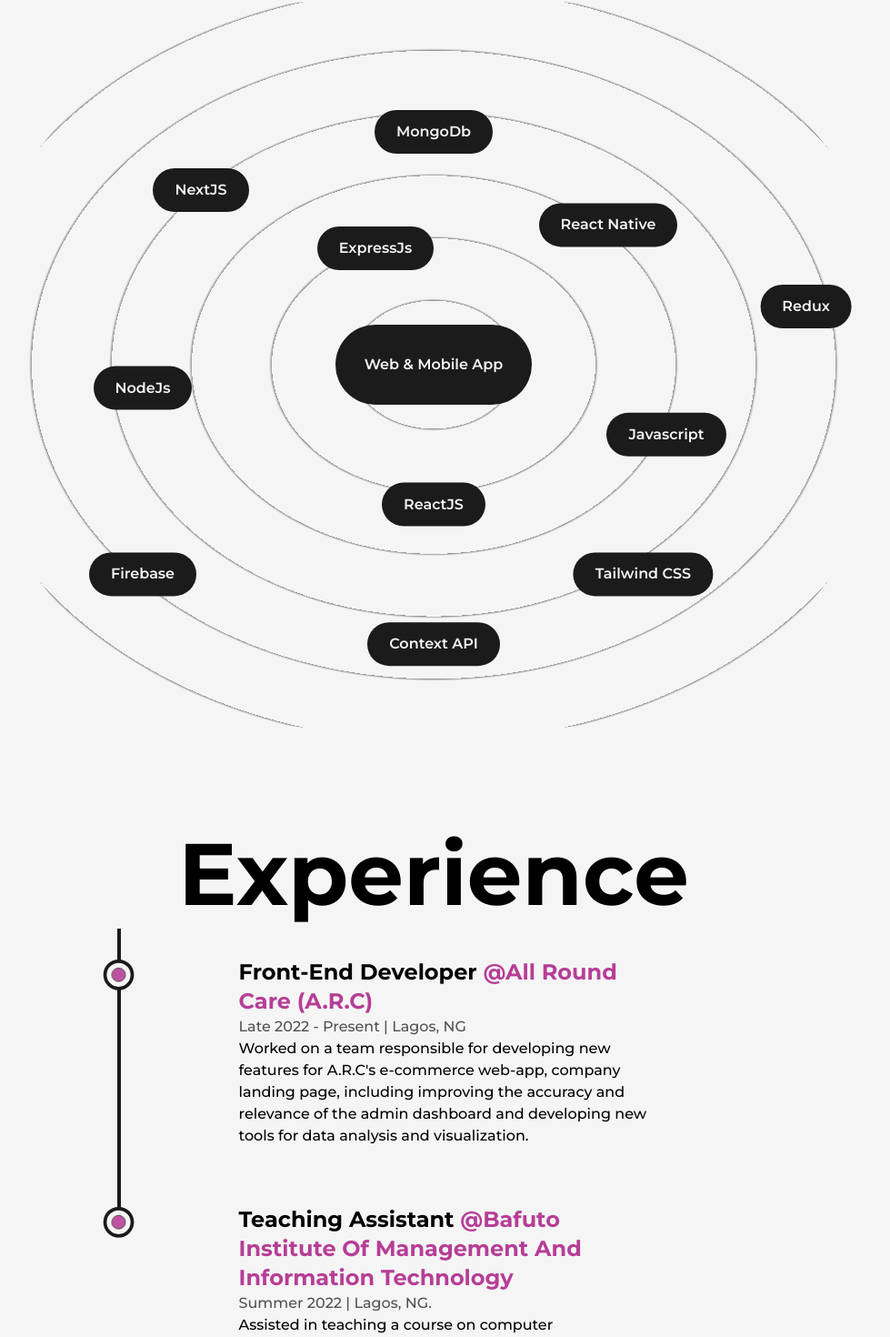
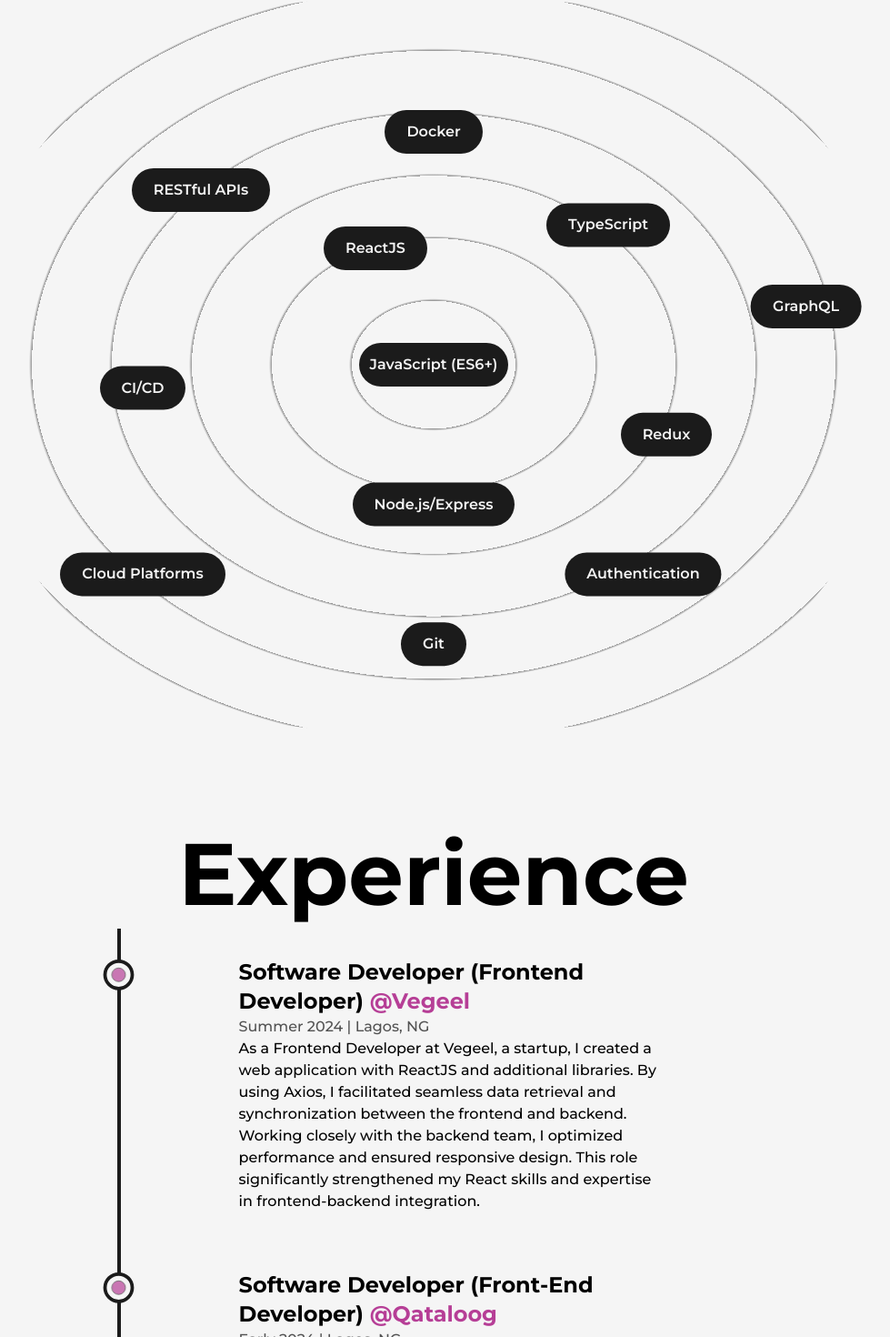
Before and after one commit to dreal-martins/Martins_Portfolio, a Next.js app: page /about in a window 1280 px wide. Shown: the part 1135-2605 px from the top of the page at 91% size, without its empty margins (163-1142 px from the left). Built offline with nearby package versions, Linux system fonts and the light colour scheme.

Commit message:
made an update

```diff
--- a/src/component/Education.js
+++ b/src/component/Education.js
@@ -45,6 +45,12 @@ const Education = () => {
         />
         <ul className="w-full flex flex-col items-start justify-between ml-4  xs:ml-2">
           <Details
+            type="Associate degree in Software Development."
+            place="ALX Nigeria"
+            time="Early 2024"
+            info="Relevant courses included Data Structures and Algorithms, Object-Oriented Programming (OOP), Software Engineering Principles and Operating Systems"
+          />
+          <Details
             type="Associate degree in Web and App Development."
             place="Freecodecamp (Bootcamp)"
             time="Mid 2023"
--- a/src/component/Experience.js
+++ b/src/component/Experience.js
@@ -53,9 +53,32 @@ const Experience = () => {
         />
         <ul className="w-full flex flex-col items-start justify-between ml-4 xs:ml-2">
           <Details
-            position="Front-end developer"
+            position="Software Developer (Frontend Developer)"
+            company="Vegeel"
+            time="Summer 2024"
+            address="Lagos, NG"
+            work="As a Frontend Developer at Vegeel, a startup, I created a web application with ReactJS
+and additional libraries. By using Axios, I facilitated seamless data retrieval and
+synchronization between the frontend and backend. Working closely with the backend
+team, I optimized performance and ensured responsive design. This role significantly
+strengthened my React skills and expertise in frontend-backend integration."
+            companyLink=""
+          />
+          <Details
+            position="Software Developer (Front-end Developer)"
+            company="Qataloog"
+            time="Early 2024"
+            address="Lagos, NG"
+            work="I developed a comprehensive content e-library platform using TypeScript, Redux, and
+            Tailwind CSS for Qataloog, a service empowering African Universities and Colleges to
+            access academic resources. Leveraged strong research and negotiation skills to
+            secure books and journals from leading global publishers."
+            companyLink=""
+          />
+          <Details
+            position="Software Developer (Front-end Developer)"
             company="All Round Care (A.R.C)"
-            time="late 2022 - Present"
+            time="Late 2023"
             address="Lagos, NG"
             work="Worked on a team responsible for developing new features for A.R.C's
             e-commerce web-app, company landing page, including improving the accuracy and relevance of the admin dashboard and
@@ -66,7 +89,7 @@ const Experience = () => {
           <Details
             position="Teaching Assistant"
             company="Bafuto institute of management and information technology"
-            time="Summer 2022"
+            time="Early 2024"
             address="Lagos, NG."
             work="Assisted in teaching a course on computer programming, held office hours to help students with assignments,
             and assist the senior."
--- a/src/component/Skills.js
+++ b/src/component/Skills.js
@@ -23,22 +23,22 @@ const Skills = () => {
       </h2>
       <div className="w-full h-screen relative flex items-center justify-center rounded-full bg-circularLight dark:bg-circularDark lg:h-[80vh] sm:h-[55vh] xs:h-[45vh] lg:bg-circularLightLg lg:dark:bg-circularDarkLg md:bg-circularLightMd md:dark:bg-circularDarkMd sm:bg-circularLightSm sm:dark:bg-circularDarkSm">
         <motion.div
-          className="flex items-center justify-center rounded-full font-semibold bg-dark text-light p-8 shadow-dark cursor-pointer dark:text-dark dark:bg-light lg:p-6 md:p-4 xs:text-xs xs:p-2"
+          className="flex items-center justify-center rounded-full font-semibold bg-dark text-light p-3 shadow-dark cursor-pointer dark:text-dark dark:bg-light lg:p-6 md:p-4 xs:text-xs xs:p-2"
           whileHover={{ scale: 1.05 }}
         >
-          Web & Mobile App
+          JavaScript (ES6+)
         </motion.div>
-        <Skill name="NodeJs" x="-25vw" y="2vw" />
-        <Skill name="ExpressJs" x="-5vw" y="-10vw" />
-        <Skill name="Javascript" x="20vw" y="6vw" />
-        <Skill name="ReactJS" x="0vw" y="12vw" />
-        <Skill name="NextJS" x="-20vw" y="-15vw" />
-        <Skill name="Redux" x="32vw" y="-5vw" />
-        <Skill name="React Native" x="15vw" y="-12vw" />
-        <Skill name="MongoDb" x="0vw" y="-20vw" />
-        <Skill name="Firebase" x="-25vw" y="18vw" />
-        <Skill name="Tailwind CSS" x="18vw" y="18vw" />
-        <Skill name="Context API" x="0vw" y="24vw" />
+        <Skill name="CI/CD" x="-25vw" y="2vw" />
+        <Skill name="ReactJS" x="-5vw" y="-10vw" />
+        <Skill name="Redux" x="20vw" y="6vw" />
+        <Skill name="Node.js/Express" x="0vw" y="12vw" />
+        <Skill name="RESTful APIs" x="-20vw" y="-15vw" />
+        <Skill name="GraphQL" x="32vw" y="-5vw" />
+        <Skill name="TypeScript" x="15vw" y="-12vw" />
+        <Skill name="Docker" x="0vw" y="-20vw" />
+        <Skill name="Cloud Platforms" x="-25vw" y="18vw" />
+        <Skill name="Authentication" x="18vw" y="18vw" />
+        <Skill name="Git" x="0vw" y="24vw" />
       </div>
     </>
   );
--- a/src/pages/about.js
+++ b/src/pages/about.js
@@ -54,7 +54,7 @@ const about = () => {
               <p className="font-medium">
                 {`Hi, I'm Martins, a web and mobile app developer with a
                  passion for creating beautiful, functional, and user-centered
-                 digital experiences. With almost 2 years of experience in the
+                 digital experiences. With almost 4 years of experience in the
                  field. I am always looking for new and innovative ways to bring
                  my client's visions to life.`}
               </p>
@@ -86,7 +86,7 @@ const about = () => {
             <div className="col-span-2 flex flex-col items-end justify-between xl:col-span-8 xl:flex-row xl:items-center md:order-3">
               <div className="flex flex-col items-end justify-center xl:items-center">
                 <span className="inline-block text-7xl font-bold md:text-6xl sm:text-5xl xs:text-4xl">
-                  <AnimatedNumber value={`23`} />+
+                  <AnimatedNumber value={`39`} />+
                 </span>
                 <h2 className="text-xl font-medium capitalize text-dark/75 dark:text-light/75 xl:text-center md:text-ld sm:text-base xs:text-sm">
                   satisfied clients
@@ -94,7 +94,7 @@ const about = () => {
               </div>
               <div className="flex flex-col items-end justify-center xl:items-center">
                 <span className="inline-block text-7xl font-bold md:text-6xl sm:text-5xl xs:text-4xl">
-                  <AnimatedNumber value={`28`} />+
+                  <AnimatedNumber value={`48`} />+
                 </span>
                 <h2 className="text-xl font-medium capitalize text-dark/75 dark:text-light/75 xl:text-center md:text-ld sm:text-base xs:text-sm">
                   Projects completed
@@ -102,7 +102,7 @@ const about = () => {
               </div>
               <div className="flex flex-col items-end justify-center xl:items-center">
                 <span className="inline-block text-7xl  font-bold md:text-6xl sm:text-5xl xs:text-4xl">
-                  <AnimatedNumber value={`2`} />+
+                  <AnimatedNumber value={`4`} />+
                 </span>
                 <h2 className="text-xl font-medium capitalize text-dark/75 dark:text-light/75 xl:text-center md:text-ld sm:text-base xs:text-sm">
                   years of experience
--- a/src/pages/projects.js
+++ b/src/pages/projects.js
@@ -12,53 +12,53 @@ import project5 from "../../public/images/projects/Screenshot 2024-04-21 073358.
 import TransitionEffect from "@/component/TransitionEffect";
 import { FeaturedProject } from "@/component/FeaturedProject";
 
-const Project = ({ title, type, img, link, github }) => {
-  return (
-    <article className="w-full flex flex-col items-center justify-center rounded-2xl border boder-solid border-dark bg-light dark:bg-dark dark:border-light  p-6 relative xs:p-4">
-      <div className="absolute top-0 -right-3 -z-10 w-[101%] h-[103%] rounded-[2rem] bg-dark dark:bg-light rounded-br-3xl md:-right-2 md:w-[101%] xs:h-[102%] xs:rounded-[1.5rem]" />
-      <Link
-        href={link}
-        target="_blank"
-        className="w-full cursor-pointer overflow-hidden rounded-lg"
-      >
-        <FramerImage
-          src={img}
-          alt={title}
-          className="w-full h-auto"
-          whileHover={{ scale: 1.05 }}
-          transition={{ duration: 0.2 }}
-        />
-      </Link>
-      <div className="w-full flex flex-col items-start justify-between mt-4">
-        <span className="text-primary dark:text-primaryDark font-medium text-xl lg:text-lg md:text-base">
-          {type}
-        </span>
-        <Link
-          href={link}
-          target="_blank"
-          className="hover:underline underline-offset-2"
-        >
-          <h2 className="my-2 w-full text-left text-3xl font-bold lg:text-2xl">
-            {title}
-          </h2>
-        </Link>
+// const Project = ({ title, type, img, link, github }) => {
+//   return (
+//     <article className="w-full flex flex-col items-center justify-center rounded-2xl border boder-solid border-dark bg-light dark:bg-dark dark:border-light  p-6 relative xs:p-4">
+//       <div className="absolute top-0 -right-3 -z-10 w-[101%] h-[103%] rounded-[2rem] bg-dark dark:bg-light rounded-br-3xl md:-right-2 md:w-[101%] xs:h-[102%] xs:rounded-[1.5rem]" />
+//       <Link
+//         href={link}
+//         target="_blank"
+//         className="w-full cursor-pointer overflow-hidden rounded-lg"
+//       >
+//         <FramerImage
+//           src={img}
+//           alt={title}
+//           className="w-full h-auto"
+//           whileHover={{ scale: 1.05 }}
+//           transition={{ duration: 0.2 }}
+//         />
+//       </Link>
+//       <div className="w-full flex flex-col items-start justify-between mt-4">
+//         <span className="text-primary dark:text-primaryDark font-medium text-xl lg:text-lg md:text-base">
+//           {type}
+//         </span>
+//         <Link
+//           href={link}
+//           target="_blank"
+//           className="hover:underline underline-offset-2"
+//         >
+//           <h2 className="my-2 w-full text-left text-3xl font-bold lg:text-2xl">
+//             {title}
+//           </h2>
+//         </Link>
 
-        <div className="w-full mt-2 flex items-center justify-between">
-          <Link
-            href={link}
-            target="_blank"
-            className="text-lg font-semibold underline md:text-base"
-          >
-            Visit
-          </Link>
-          <Link href={github} target="_blank" className="w-8 md:w-6">
-            <GithubIcon />
-          </Link>
-        </div>
-      </div>
-    </article>
-  );
-};
+//         <div className="w-full mt-2 flex items-center justify-between">
+//           <Link
+//             href={link}
+//             target="_blank"
+//             className="text-lg font-semibold underline md:text-base"
+//           >
+//             Visit
+//           </Link>
+//           <Link href={github} target="_blank" className="w-8 md:w-6">
+//             <GithubIcon />
+//           </Link>
+//         </div>
+//       </div>
+//     </article>
+//   );
+// };
 
 const projects = () => {
   return (
```
Also changed, not shown: public/images/profile/developer-pic-2.jpg, 1 other file (tests, documents, lock files or other folders).
